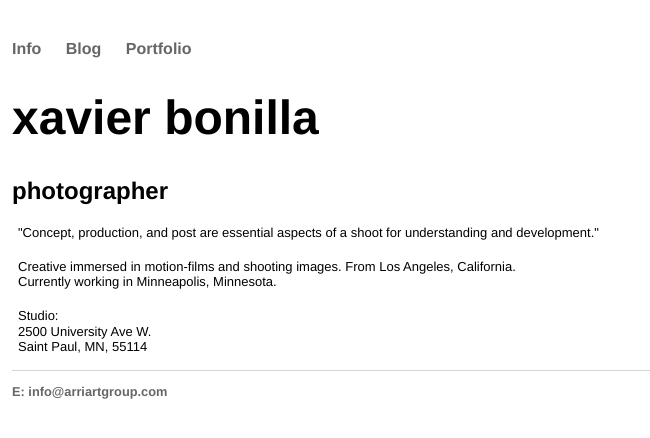
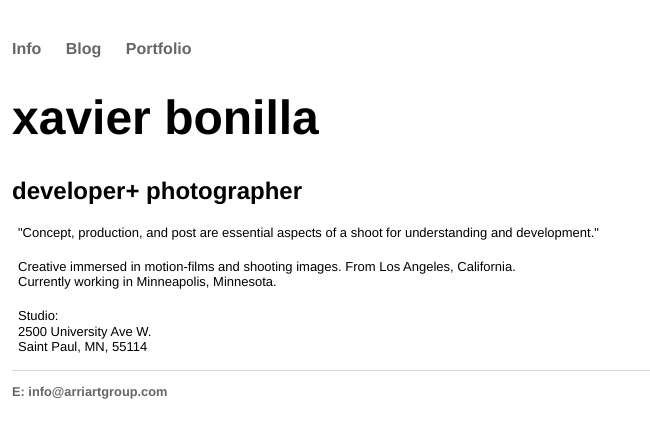
Before and after one commit to xavierbonilla/xavierbonilla.github.io, a Jekyll site: the page built from index.html, in a window 1280 px wide. Shown: the top 438 px of the page, without its empty margins (0-650 px from the left). Built offline with Jekyll 4.4.1, drawn with Linux system fonts in a browser that asks for light colours.

Commit message:
Update index.html

```diff
--- a/index.html
+++ b/index.html
@@ -4,7 +4,7 @@ title: xavier bonilla
 ---
 <div class="blurb">
 	<h1>xavier bonilla</h1>
-	<h2>photographer</h2>
+	<h2>developer+ photographer</h2>
 	<p>
 		"Concept, production, and post are essential aspects of a shoot for understanding and development."
 	</p>
```
